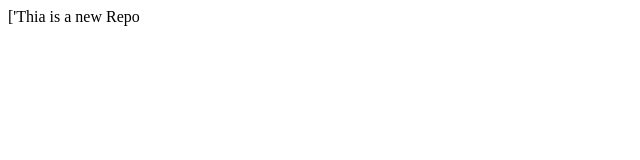
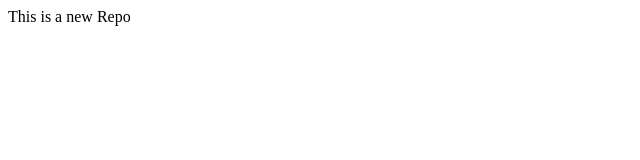
Before and after one commit to Komal-2025/localrepo1, a plain HTML site: page index.html in a window 1280 px wide. Shown: the full height of the page, 0-640 px from the left. Drawn offline with Linux system fonts and the light colour scheme.

Commit message:
add Feature

```diff
--- a/index.html
+++ b/index.html
@@ -1 +1 @@
-<p> ['Thia is a new Repo</p>
+<p> This is a new Repo</p>
```
